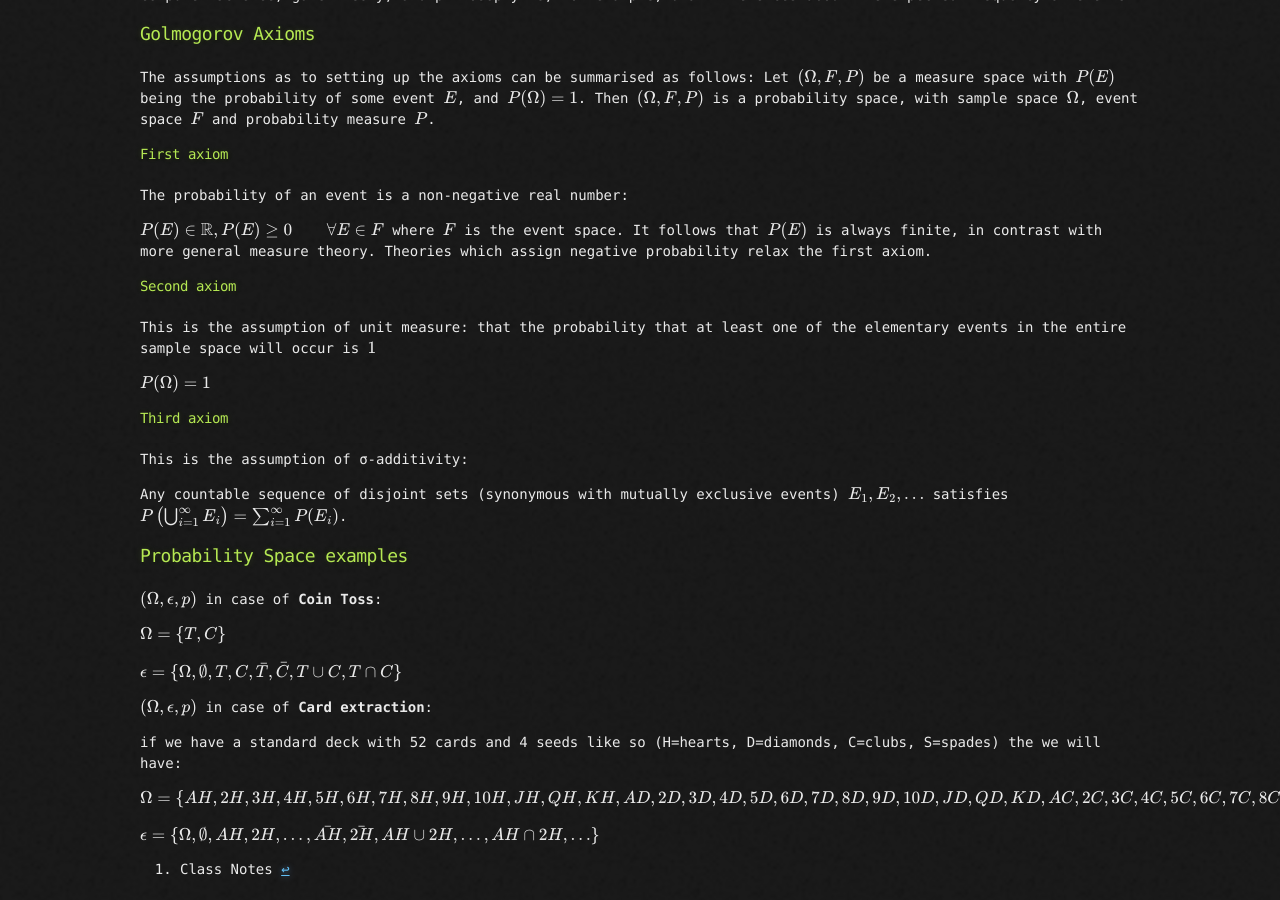
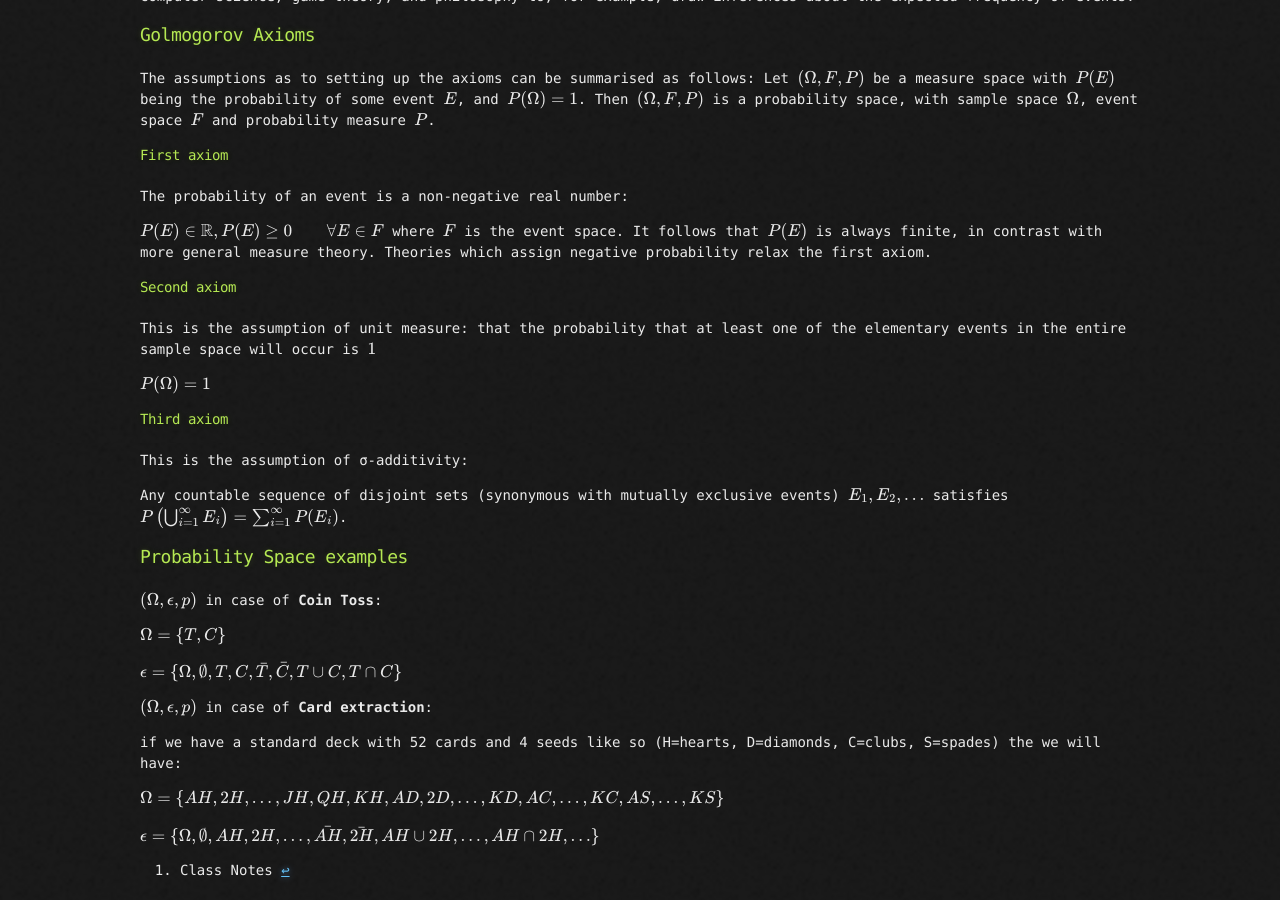
Before and after one commit to Videars/Statistics, a Jekyll site: the page built from Week4/Research.md, in a window 1280 px wide and 900 px high, scrolled down 1153 px. Built offline with Jekyll 4.4.1, drawn with Linux system fonts in a browser that asks for light colours; our own code applies the rules of GitHub Pages for plain Markdown files; formulas are drawn with MathJax 3.

Commit message:
Update Research.md

```diff
--- a/Week4/Research.md
+++ b/Week4/Research.md
@@ -18,8 +18,8 @@ Relative frequency has some basic properties. Following the illustration below,
 + $0\leq f_A \leq 1$
 + $f_{A \cup B} = f_A + f_B $ in case $A$ and $B$ are disjoint
 + $f_{A \cup B} = f_A + f_B - f_{A \cap B}$
-+ f( \emptyset ) = 0
-+ f(P) = 1
++ $f( \emptyset ) = 0$
++ $f(P) = 1$
 
 Now why are they useful? The concepts of Probability and Frequency are actually very close (so that we can define one of them through the other) and that's why they have some properties in common. Let's see the definition of probability to spot the similarities between the two.
 
@@ -60,7 +60,7 @@ $(\Omega , \epsilon, p)$ in case of **Card extraction**:
 
 if we have a standard deck with 52 cards and 4 seeds like so (H=hearts, D=diamonds, C=clubs, S=spades) the we will have:
 
-$\Omega = \\{ AH,2H,3H,4H,5H,6H,7H,8H,9H,10H,JH,QH,KH, AD,2D,3D,4D,5D,6D,7D,8D,9D,10D,JD,QD,KD, AC,2C,3C,4C,5C,6C,7C,8C,9C,10C,JC,QC,KC, AS,2S,3S,4S,5S,6S,7S,8S,9S,10S,JS,QS,KS \\} $
+$\Omega = \\{ AH,2H,...,JH,QH,KH, AD,2D,...,KD, AC,...,KC, AS,...,KS \\} $
 
 $\epsilon = \\{ \Omega, \emptyset , AH, 2H, ..., \bar{AH}, \bar{2H}, AH \cup 2H, ..., AH \cap 2H, ... \\} $
 
```
